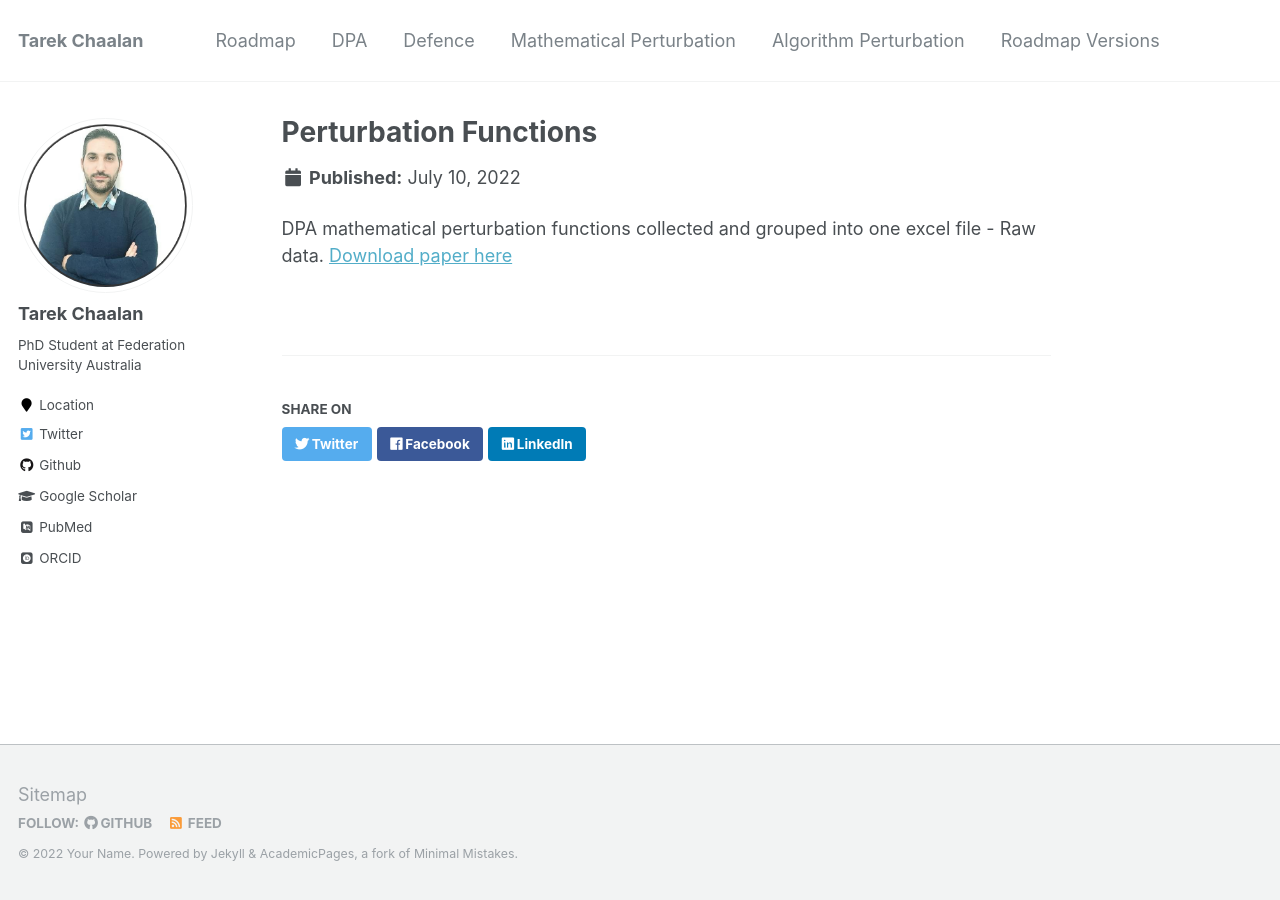
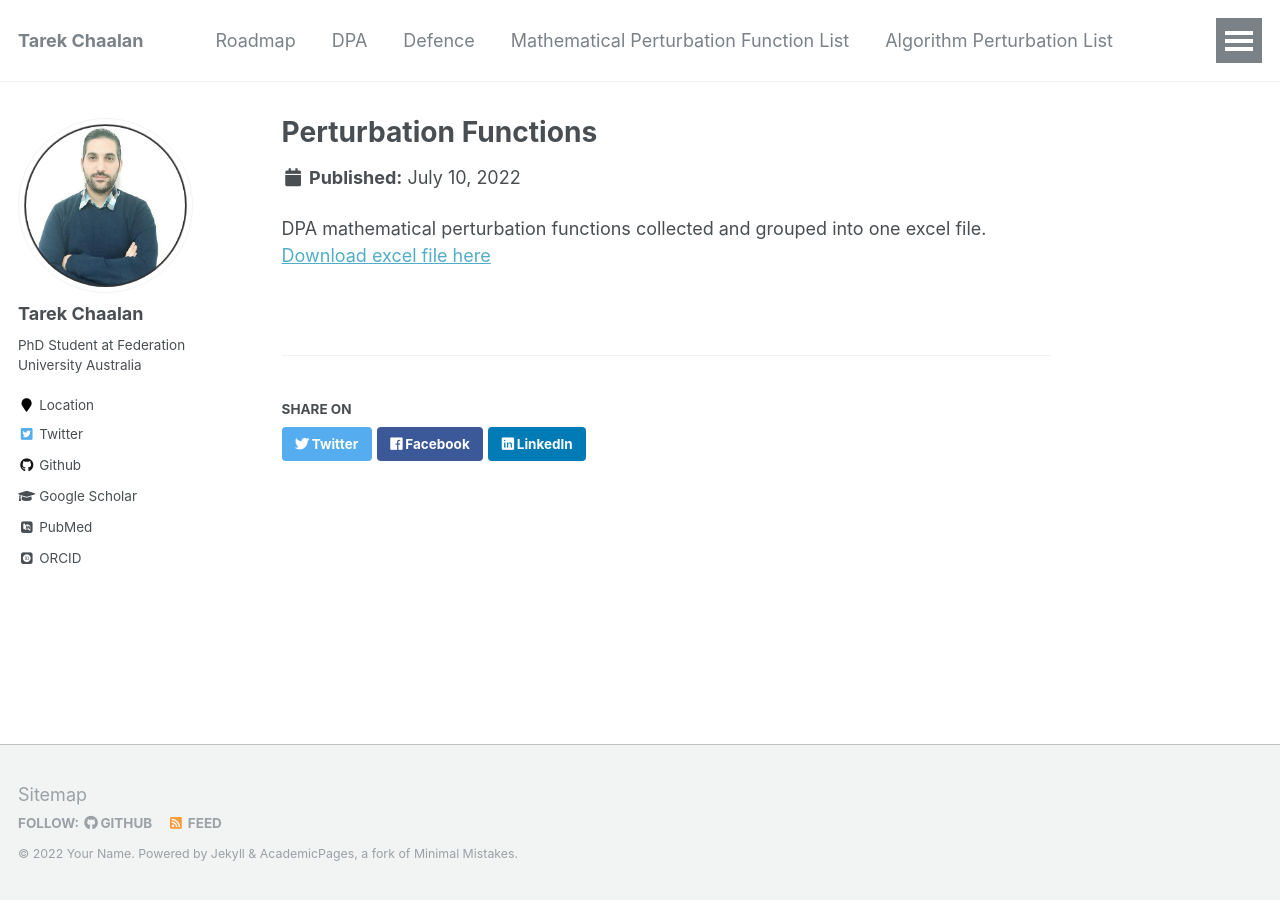
Before and after one commit to phoenixml/roadmap.github.io, a Jekyll site: the page built from _portfolio/portfolio-1.md, in a window 1280 px wide. Built offline with Jekyll 4.4.1, drawn with Linux system fonts in a browser that asks for light colours; some web fonts are replaced.

Commit message:
Signed-off-by: Tarek <14360476+tee2015@users.noreply.github.com>

```diff
--- a/_data/navigation.yml
+++ b/_data/navigation.yml
@@ -9,10 +9,10 @@
   - title: "Defence"
     url: /cv/
 
-  - title: "Mathematical Perturbation"
+  - title: "Mathematical Perturbation Function List"
     url: /portfolio/
 
-  - title: "Algorithm Perturbation"
+  - title: "Algorithm Perturbation List"
     url: /year-archive/
 
   - title: "Roadmap Versions"
--- a/_portfolio/portfolio-1.md
+++ b/_portfolio/portfolio-1.md
@@ -1,8 +1,8 @@
 ---
 title: "Perturbation Functions"
-excerpt: "DPA mathematical perturbation<br/><img src='../images/mathematical_perturbations.png'>"
+excerpt: "DPA mathematical perturbation function list<br/><img src='../images/mathematical_perturbations.png'>"
 collection: portfolio
 ---
 
-DPA mathematical perturbation functions collected and grouped into one excel file - Raw data.
-[Download paper here](https://github.com/phoenixml/roadmap.github.io/blob/master/files/Mathematical_Perturbation_Functions.xlsx?raw=true')
+DPA mathematical perturbation functions collected and grouped into one excel file.
+[Download excel file here](https://github.com/phoenixml/roadmap.github.io/blob/master/files/Mathematical_Perturbation_Functions.xlsx?raw=true')
```
